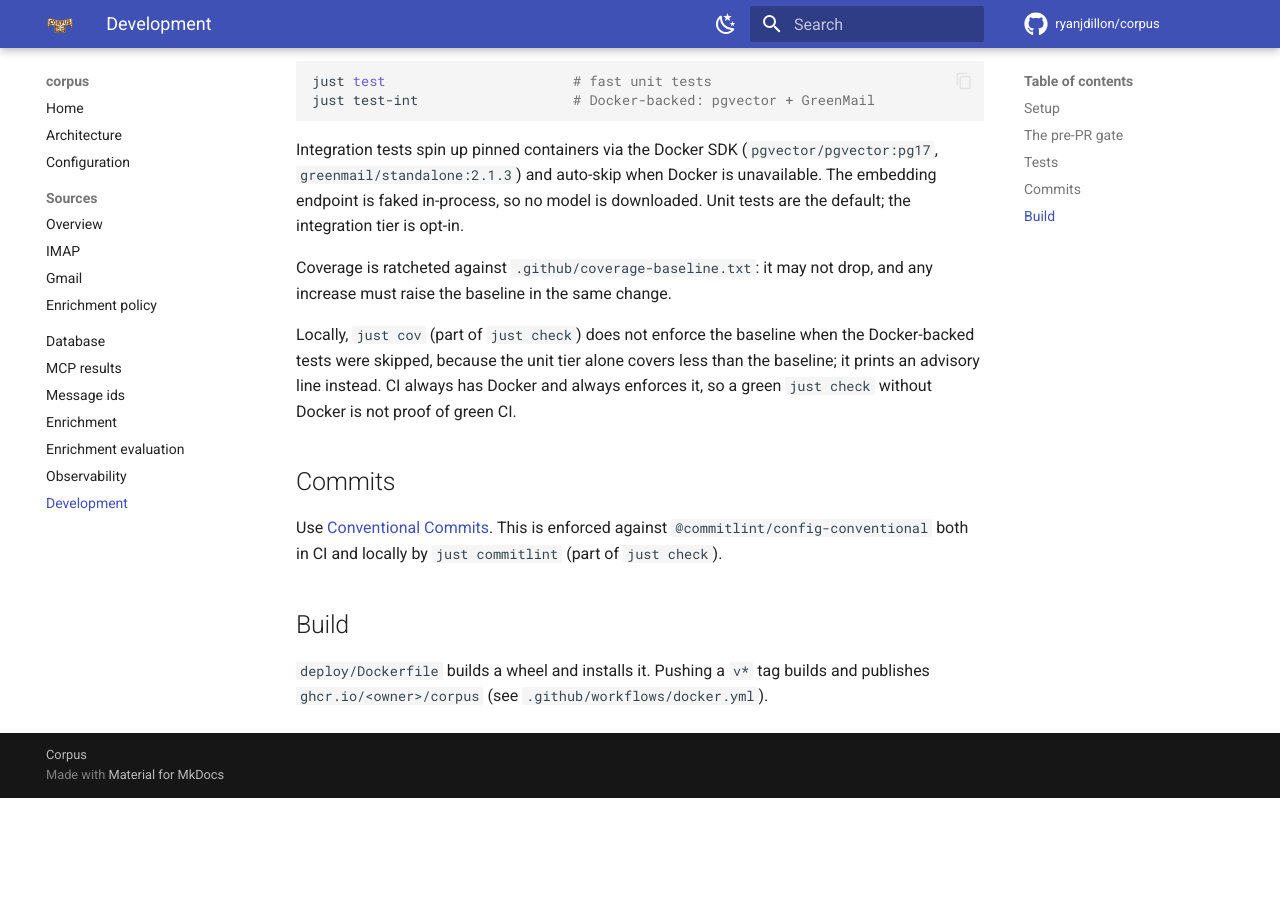
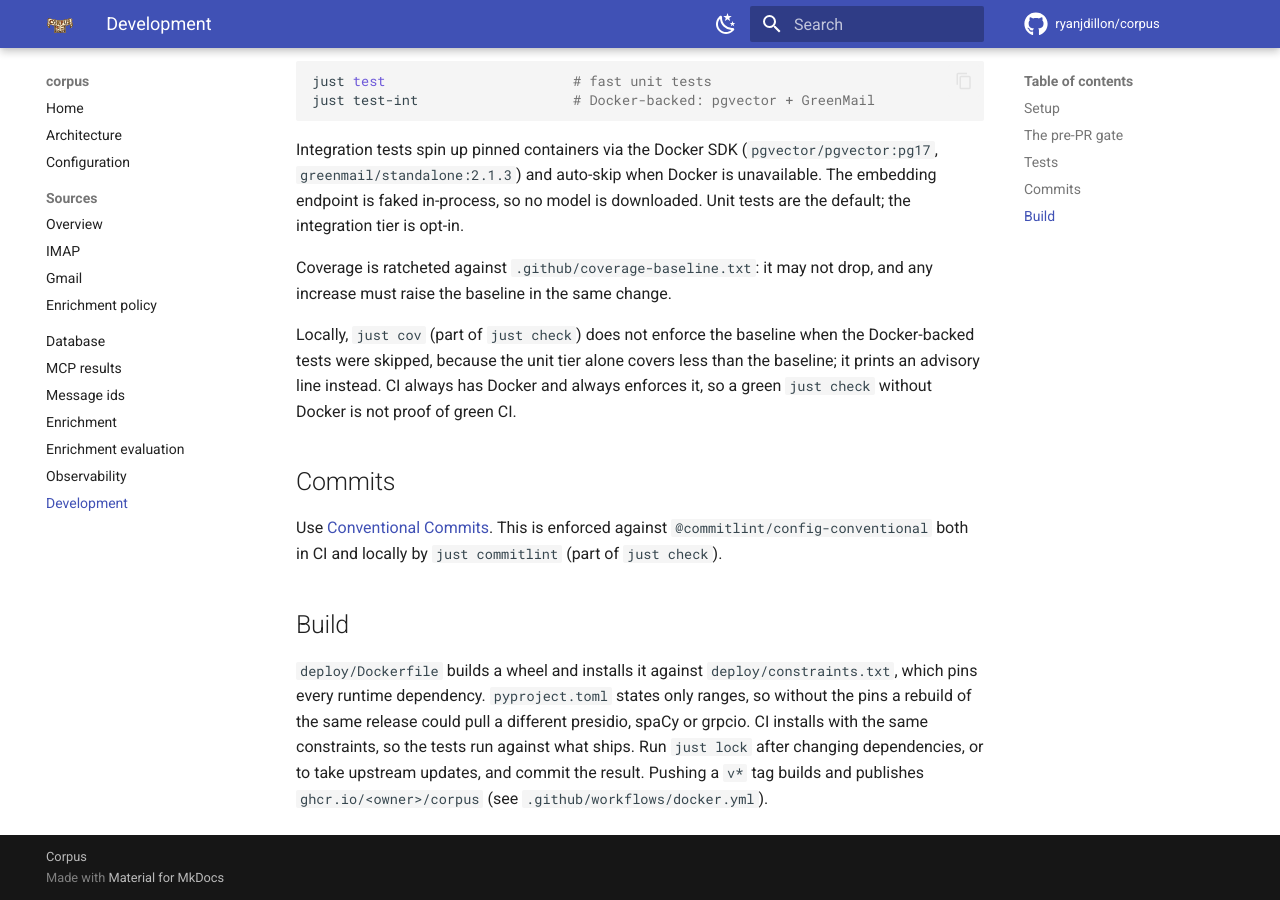
Before and after one commit to ryanjdillon/corpus, an MkDocs documentation site: the page built from docs/development.md, in a window 1280 px wide and 900 px high, scrolled down 559 px. Built offline with MkDocs 1.6.1 and Material for MkDocs 9.7.7, drawn with Linux system fonts in a browser that asks for light colours; comment, search, counter and statistics services are not loaded; before the commit the page ends 1357 px from its top, so only the background shows below that.

Commit message:
build: pin the image's runtime dependencies with a constraints file (DIL-652) (#81)
pyproject.toml states ranges, so rebuilding a release could pull a
different presidio, spaCy or grpcio. The image and CI now install
against deploy/constraints.txt, regenerated by `just lock`.

```diff
--- a/docs/development.md
+++ b/docs/development.md
@@ -48,5 +48,10 @@ enforced against `@commitlint/config-conventional` both in CI and locally by
 
 ## Build
 
-`deploy/Dockerfile` builds a wheel and installs it. Pushing a `v*` tag builds and
+`deploy/Dockerfile` builds a wheel and installs it against
+`deploy/constraints.txt`, which pins every runtime dependency. `pyproject.toml`
+states only ranges, so without the pins a rebuild of the same release could pull
+a different presidio, spaCy or grpcio. CI installs with the same constraints, so
+the tests run against what ships. Run `just lock` after changing dependencies, or
+to take upstream updates, and commit the result. Pushing a `v*` tag builds and
 publishes `ghcr.io/<owner>/corpus` (see `.github/workflows/docker.yml`).
```
Also changed, not shown: 4 other files.
